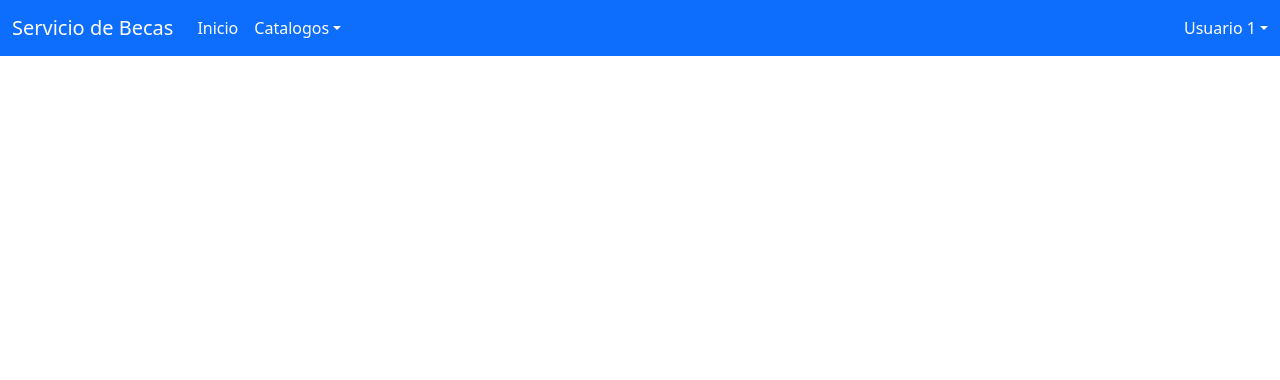
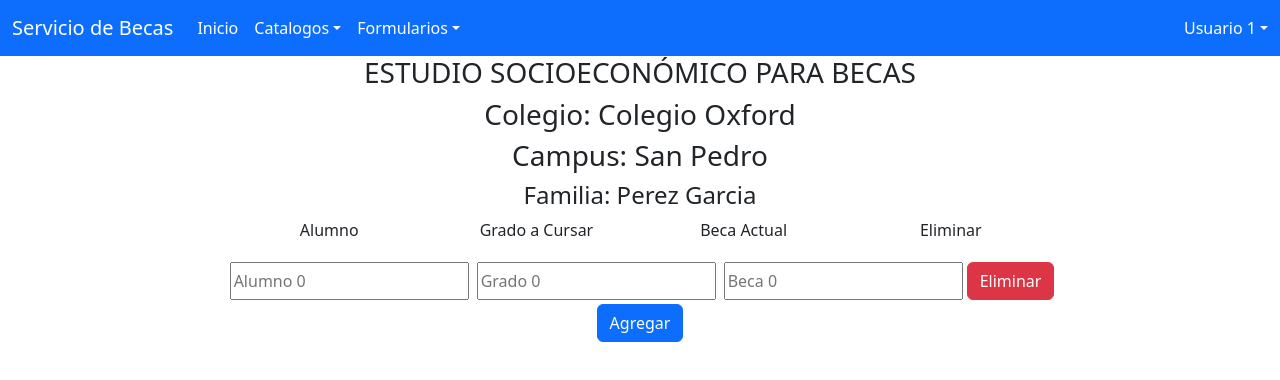
Before and after one commit to DavidSotoR/react-becas, a React (Create React App) app: page /form-1 in a window 1280 px wide. Shown: the top 380 px of the page. Built offline with nearby package versions, Linux system fonts and the light colour scheme.

Commit message:
Inicio Form ESEBP2
se agrego agregar alumnos

```diff
--- a/src/components/Formularios/ESEBP2/FormBP2.js
+++ b/src/components/Formularios/ESEBP2/FormBP2.js
@@ -1,13 +1,100 @@
-import { useEffect, useState } from "react";
+// Importar las dependencias necesarias
+import React, { useState } from "react";
 import Navbar from "../../NavBar/NavBar";
 
 function FormBP2() {
+    var Familia = 'Perez Garcia';
+    var colegio = "Colegio Oxford";
+    var campus = "San Pedro";
+    const [alumnos, setAlumnos] = useState([
+        { alumno: '', grado: '', beca: '' }
+    ]);
 
-  return (
-    <div className="">
-        <Navbar></Navbar>
-    </div>
-  );
+    const addAlumno = () => {
+        setAlumnos([...alumnos, { alumno: '', grado: '', beca: '' }]);
+    };
+
+    const deleteAlumno = (index) => {
+        if (alumnos.length === 1) {
+            alert("Debe al menos haber un alumno para registrar.")
+            return 0
+        }
+        var newAlumnos = alumnos.filter((_, i) => i !== index);
+        setAlumnos(newAlumnos)
+    }
+
+    const handleAlumnoChange = (index, field, value) => {
+        const updatedAlumnos = [...alumnos];
+        updatedAlumnos[index][field] = value;
+        setAlumnos(updatedAlumnos);
+    };
+
+    return (
+        <div className="">
+            <Navbar />
+            <div id="body-form">
+                <div id="titulos-form" className="d-grid justify-content-center">
+                    <h3 className="text-center">ESTUDIO SOCIOECONÓMICO PARA BECAS</h3>
+                    <h3 className="text-center">Colegio: {colegio}</h3>
+                    <h3 className="text-center">Campus: {campus}</h3>
+                    <h4 className="text-center">Familia: {Familia}  </h4>
+                </div>
+                <div id="contenido-form" className="d-grid justify-content-center">
+                    <div id="list-alumnos" className="d-grid" style={{ width:"50%" }}>
+                    <div className="container text-center">
+                        <div className="row align-items-start">
+                            <div className="col">
+                                <p>Alumno</p>
+                            </div>
+                            <div className="col">
+                                <p>Grado a Cursar</p>
+                            </div>
+                            <div className="col">
+                                <p>Beca Actual</p>
+                            </div>
+                            <div className="col">
+                                <p>Eliminar</p>
+                            </div>
+                        </div>
+                    </div>
+                        {alumnos.map((alumno, index) => (
+                            <div className="d-flex my-1">
+                                <input className="mx-1"
+                                key={index+"al"}
+                                id={"input-alumno-" + index}
+                                type="text"
+                                value={alumno.alumno}
+                                onChange={(e) => handleAlumnoChange(index, 'alumno', e.target.value)}
+                                placeholder={'Alumno ' + index}
+                            />
+                            <input className="mx-1"
+                                key={index+"gr"}
+                                id={"input-grado-" + index}
+                                type="text"
+                                value={alumno.grado}
+                                onChange={(e) => handleAlumnoChange(index, 'grado', e.target.value)}
+                                placeholder={'Grado ' + index}
+                            />
+                            <input className="mx-1"
+                                key={index+"beca"}
+                                id={"input-beca-" + index}
+                                type="text"
+                                value={alumno.beca}
+                                onChange={(e) => handleAlumnoChange(index, 'beca', e.target.value)}
+                                placeholder={'Beca ' + index}
+                            />
+                            <button className="btn btn-danger" onClick={ () => {deleteAlumno(index)} }>Eliminar</button>
+                            </div>
+                        ))}
+                        <div className="d-flex justify-content-center">
+                            <button className="btn btn-primary btn-small" onClick={ addAlumno }>Agregar</button>
+                        </div>
+                    </div>
+                </div>
+            </div>
+        </div>
+    );
 }
 
+// Exportar el componente FormBP2 por defecto
 export default FormBP2;
--- a/src/components/NavBar/NavBar.js
+++ b/src/components/NavBar/NavBar.js
@@ -10,11 +10,11 @@ function Navbar() {
   return (
     <nav className="navbar bg-primary sticky-top navbar-expand-lg" data-bs-theme="dark">
     <div className="container-fluid">
-        <a className="navbar-brand" href="#">Servicio de Becas</a>
+        <a className="navbar-brand" href="/home">Servicio de Becas</a>
         <div className="collapse navbar-collapse d-flex justify-content-between" id="navbarNavAltMarkup">
           <ul className="navbar-nav">
               <li className="nav-item">
-                <a className="nav-link active" aria-current="page" href="#">Inicio</a>
+                <a className="nav-link active" aria-current="page" href="/home">Inicio</a>
               </li>
               <li className="nav-item dropdown">
                 <a className="nav-link dropdown-toggle active" href="#" role="button" data-bs-toggle="dropdown" aria-expanded="false">
@@ -26,6 +26,17 @@ function Navbar() {
                   <li><a className="dropdown-item" href="#">Empresas</a></li>
                   <li><a className="dropdown-item" href="#">Folios</a></li>
                   <li><a className="dropdown-item" href="#">Familias</a></li>
+                </ul>
+              </li>
+              <li className="nav-item dropdown">
+                <a className="nav-link dropdown-toggle active" href="#" role="button" data-bs-toggle="dropdown" aria-expanded="false">
+                  Formularios
+                </a>
+                <ul className="dropdown-menu">
+                  <li><a className="dropdown-item" href="/form-1">ESE BP2</a></li>
+                  <li><a className="dropdown-item" href="#">ESE BP3</a></li>
+                  <li><a className="dropdown-item" href="#">ESE BP7</a></li>
+
                 </ul>
               </li>
           </ul>
--- a/src/components/NotFound/NotFound.js
+++ b/src/components/NotFound/NotFound.js
@@ -1,8 +1,10 @@
 import React from 'react';
+import Navbar from '../NavBar/NavBar';
 
 const NotFound = () => {
   return (
     <div>
+      <Navbar></Navbar>
       <h1>404 - Not Found</h1>
       <p>La página que estás buscando no existe.</p>
     </div>
```
